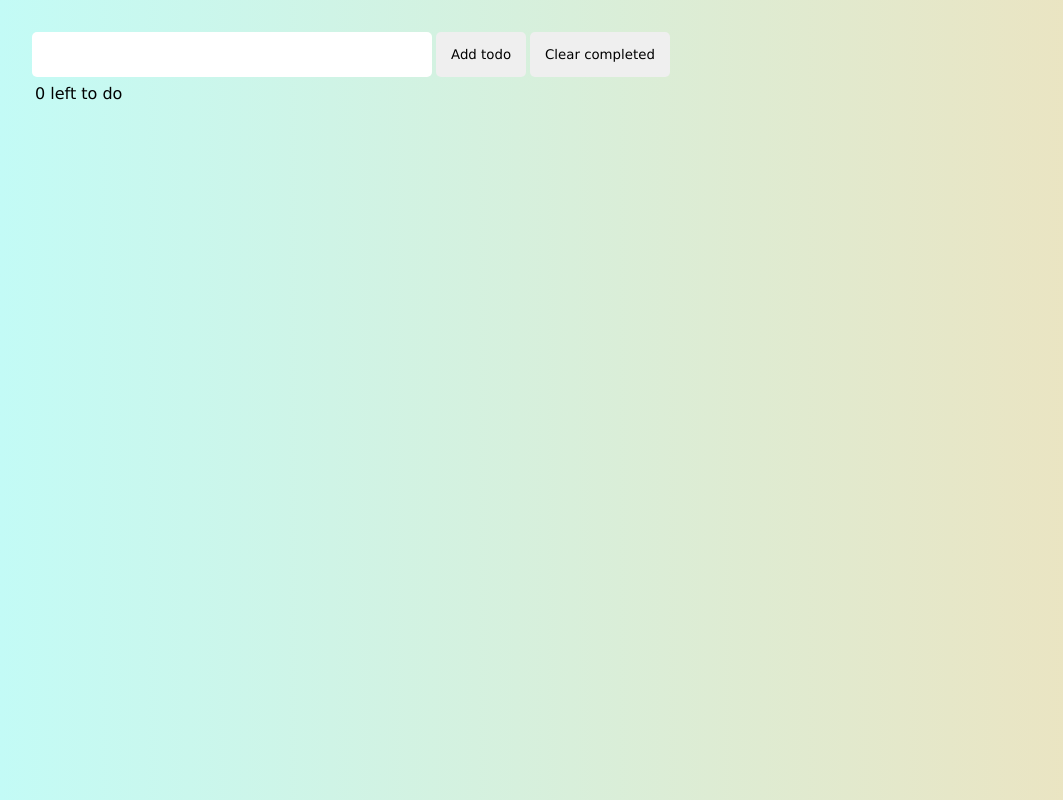
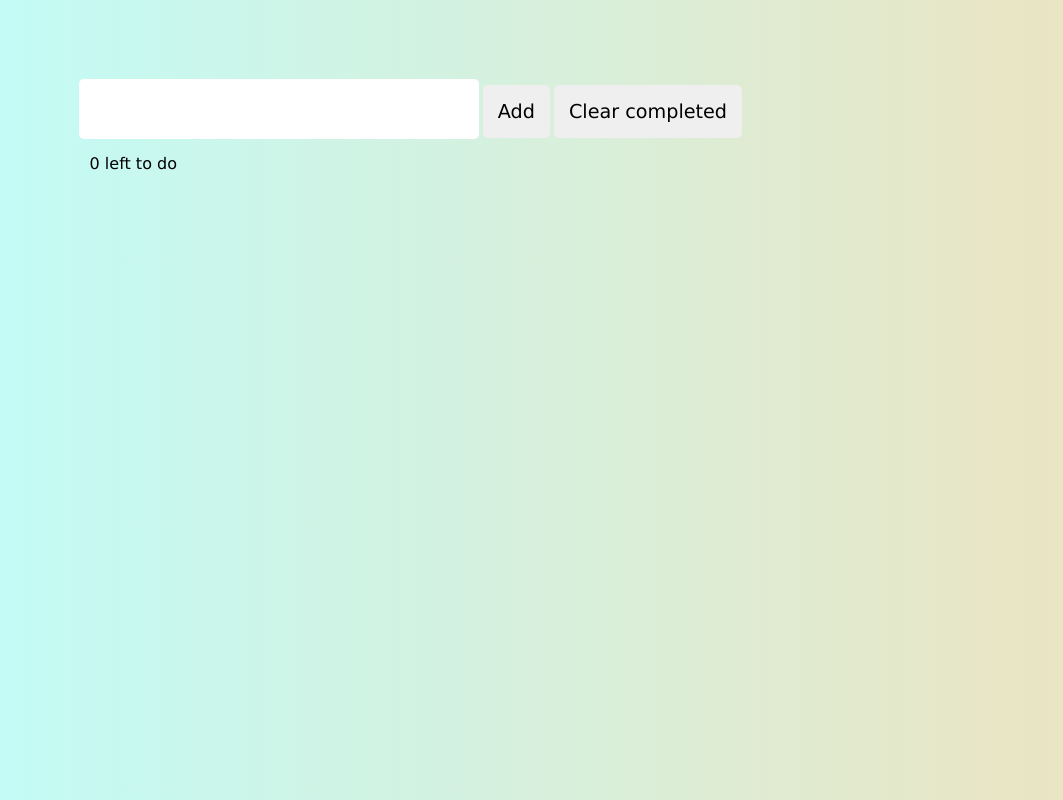
Before and after one commit to slothexpress/todo-list, a React (Create React App) app: page / in a window 1280 px wide. Shown: the whole page, without its empty margins (0-1063 px from the left). Built offline with nearby package versions, Linux system fonts and the light colour scheme; the HTML template or start-up script is replaced by a standard one.

Commit message:
Make mobile responsive

```diff
--- a/src/App.css
+++ b/src/App.css
@@ -1,32 +1,58 @@
 *, *::before, *::after {
   box-sizing: border-box;
-  font-family:Verdana, Geneva, Tahoma, sans-serif;
-  padding: 5px;
-
+  font-family: Verdana, Geneva, Tahoma, sans-serif;
+  padding: 1vw;
 }
 
 body {
-  margin: 10px;
+  margin: 2vw;
   background: linear-gradient(to left, rgb(242, 224, 184), rgb(195, 251, 246));
-
 }
 
-/*
+input[type='text'] {
+  font-size: 5vw;
+  width: 80vw;
+  margin-bottom: 4vw;
+}
 
-@media (prefers-reduced-motion: no-preference) {
-  .App-logo {
-    animation: App-logo-spin infinite 20s linear;
+button {
+  font-size: 3vw;
+  padding: 1vw 2vw;
+  margin: 2vw;
+}
+
+button:first-child {
+  margin-right: 2vw;
+}
+
+.todo-count {
+  font-size: 3vw;
+  margin-top: 2vw;
+}
+
+.todo-list {
+  display: grid;
+  grid-template-columns: repeat(auto-fit, minmax(30vw, 1fr));
+  grid-gap: 2vw;
+}
+
+@media screen and (min-width: 768px) {
+  input[type='text'] {
+    font-size: 2vw;
+    width: 40vw;
+  }
+
+  button {
+    font-size: 1.5vw;
+    padding: 0.5vw 1vw;
+  }
+
+  .todo-count {
+    font-size: 2vw;
+  }
+
+  .todo-list {
+    grid-template-columns: repeat(auto-fit, minmax(20vw, 1fr));
+    grid-gap: 1vw;
   }
 }
-
-@keyframes App-logo-spin {
-  from {
-    transform: rotate(0deg);
-  }
-  to {
-    transform: rotate(360deg);
-  }
-}
-
-
-*/
--- a/src/App.js
+++ b/src/App.js
@@ -1,12 +1,11 @@
-import React, { useState, useRef, useEffect } from 'react';
-import './App.css';
-import TodoList from './TodoList';
-import { v4 as uuidv4 } from 'uuid';
+import React, { useState, useRef, useEffect } from "react";
+import "./App.css";
+import TodoList from "./TodoList";
+import { v4 as uuidv4 } from "uuid";
 
-const LOCAL_STORAGE_KEY = 'todoApp.todos';
+const LOCAL_STORAGE_KEY = "todoApp.todos";
 
 function App() {
-
   const [todos, setTodos] = useState([]);
   const todoNameRef = useRef();
 
@@ -14,21 +13,19 @@ function App() {
   useEffect(() => {
     const storedTodos = JSON.parse(localStorage.getItem(LOCAL_STORAGE_KEY));
 
-    if(storedTodos) {
+    if (storedTodos) {
       setTodos(storedTodos);
     }
-
   }, []);
 
   /* called every time something in the todos array changes */
   useEffect(() => {
-    localStorage.setItem(LOCAL_STORAGE_KEY, JSON.stringify(todos))
+    localStorage.setItem(LOCAL_STORAGE_KEY, JSON.stringify(todos));
   }, [todos]);
-
 
   function toggleTodo(id) {
     const newTodos = [...todos];
-    const todo = newTodos.find(todo => todo.id === id)
+    const todo = newTodos.find((todo) => todo.id === id);
 
     /* toggles the complete flag/checkbox */
     todo.complete = !todo.complete;
@@ -37,35 +34,31 @@ function App() {
 
   function handleAddTodo(event) {
     const name = todoNameRef.current.value;
-    if(name == '') {
+    if (name == "") {
       return;
     }
 
-    setTodos(prevTodos => {
-      return (
-        [...prevTodos, { id: uuidv4(), name: name }]
-      )
-    })
+    setTodos((prevTodos) => {
+      return [...prevTodos, { id: uuidv4(), name: name }];
+    });
 
     /* clears the input box */
     todoNameRef.current.value = null;
   }
 
   function handleClearTodos() {
-    const newTodos = todos.filter(todo => !todo.complete);
+    const newTodos = todos.filter((todo) => !todo.complete);
     setTodos(newTodos);
   }
 
   return (
     <div className="App">
-
-      <input ref={todoNameRef} type='text' />
-      <button onClick={handleAddTodo}>Add todo</button>
+      <input ref={todoNameRef} type="text" />
+      <button onClick={handleAddTodo}>Add</button>
       <button onClick={handleClearTodos}>Clear completed</button>
-      <div>{todos.filter(todo => !todo.complete).length} left to do</div>
+      <div>{todos.filter((todo) => !todo.complete).length} left to do</div>
 
       <TodoList todos={todos} toggleTodo={toggleTodo} classname="todo-list" />
-
     </div>
   );
 }
--- a/src/Todo.css
+++ b/src/Todo.css
@@ -1,6 +1,17 @@
 .todo {
-    border: solid white;
-    border-radius: 5px;
     margin: 5px;
     padding: 15px;
+    display: flex;
+    align-items: center;
 }
+
+.todo span {
+    font-family: 'Courier New', Courier, monospace;
+    font-size: 5vh;
+}
+
+.todo input[type="checkbox"] {
+    height: 24px;
+    width: 24px;
+    margin-right: 10px;
+}
--- a/src/Todo.js
+++ b/src/Todo.js
@@ -1,25 +1,24 @@
-import React from 'react'
-import './Todo.css'
+import React from "react";
+import "./Todo.css";
 
 function Todo({ todo, toggleTodo }) {
-
   function handleTodoCheck() {
     toggleTodo(todo.id);
   }
 
   return (
-        <div className='todo'>
+    <div className="todo">
       <label>
         <input
-                    type='checkbox'
+          type="checkbox"
           checked={todo.complete}
           onChange={handleTodoCheck}
         />
 
-                {todo.name}
+        <span>{todo.name}</span>
       </label>
     </div>
-    )
+  );
 }
 
-export default Todo
+export default Todo;
```
Lines whose indentation alone changed are shown as unchanged.
